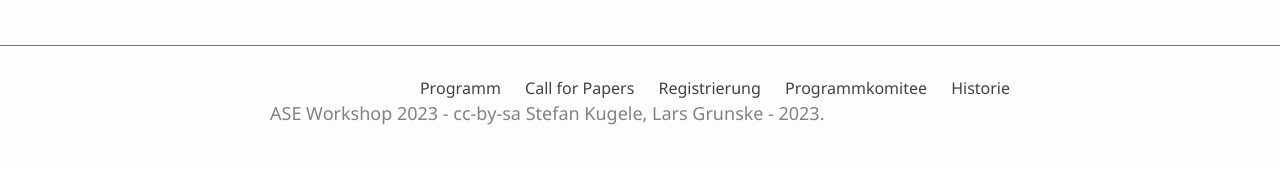
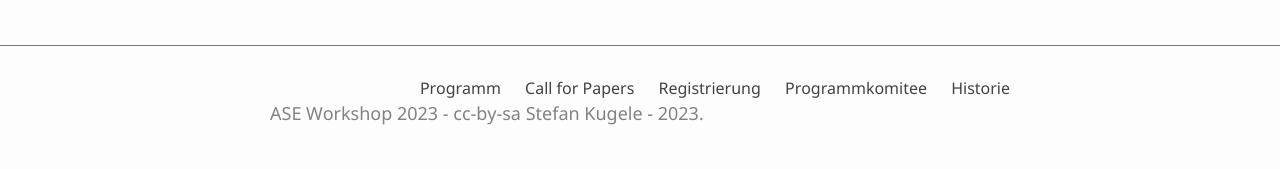
Before and after one commit to WASA-Workshop/2023, a Jekyll site: the page built from index.md, in a window 1280 px wide. Shown: the part 1140-1309 px from the top of the page. Built offline with Jekyll 4.4.1, drawn with Linux system fonts in a browser that asks for light colours; part of the change alters nothing that is shown.

Commit message:
Update _config.yml

```diff
--- a/_config.yml
+++ b/_config.yml
@@ -10,22 +10,22 @@
 # title appears in the header
 title: ASE Workshop 2023
 # description and keywords for meta tags
-description: "20. Workshop Automotive Software Engineering
+description: "9th International Workshop on Automotive System/Software Architectures
 "
-keywords: "workshops, automotive, software engineering"
+keywords: "workshops, automotive, software engineering, software architecture, system architecture"
 
 # author settings for cc-by, appears in the footer
-author: Stefan Kugele, Lars Grunske
+author: Stefan Kugele
 pub_year: 2023
-github_username: larsgrunske
+github_username: stefankugele
 
 # add the full url for the github repository
-repo: "https://github.com/ASE-Workshop/2023/"
+repo: "https://github.com/WASA-Workshop/2023/"
 
 # site urls
 # add the url for the domain,
 # on gh-pages follow the pattern: https://username.github.io
-url: https://ase-workshop.github.io
+url: https://wasa-workshop.github.io
 # add subsection of the domain,
 # on gh-pages this is a / followed by the name of the repository
 baseurl: /2023
```
